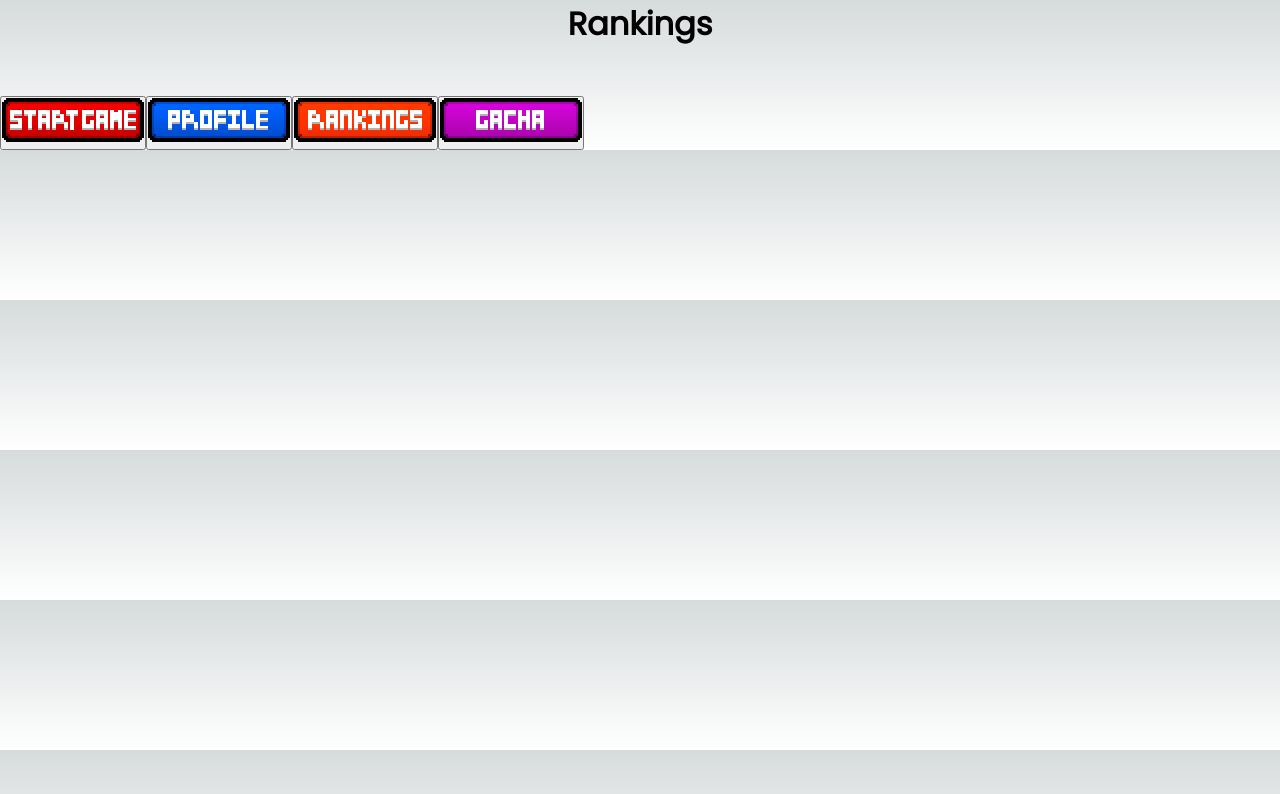
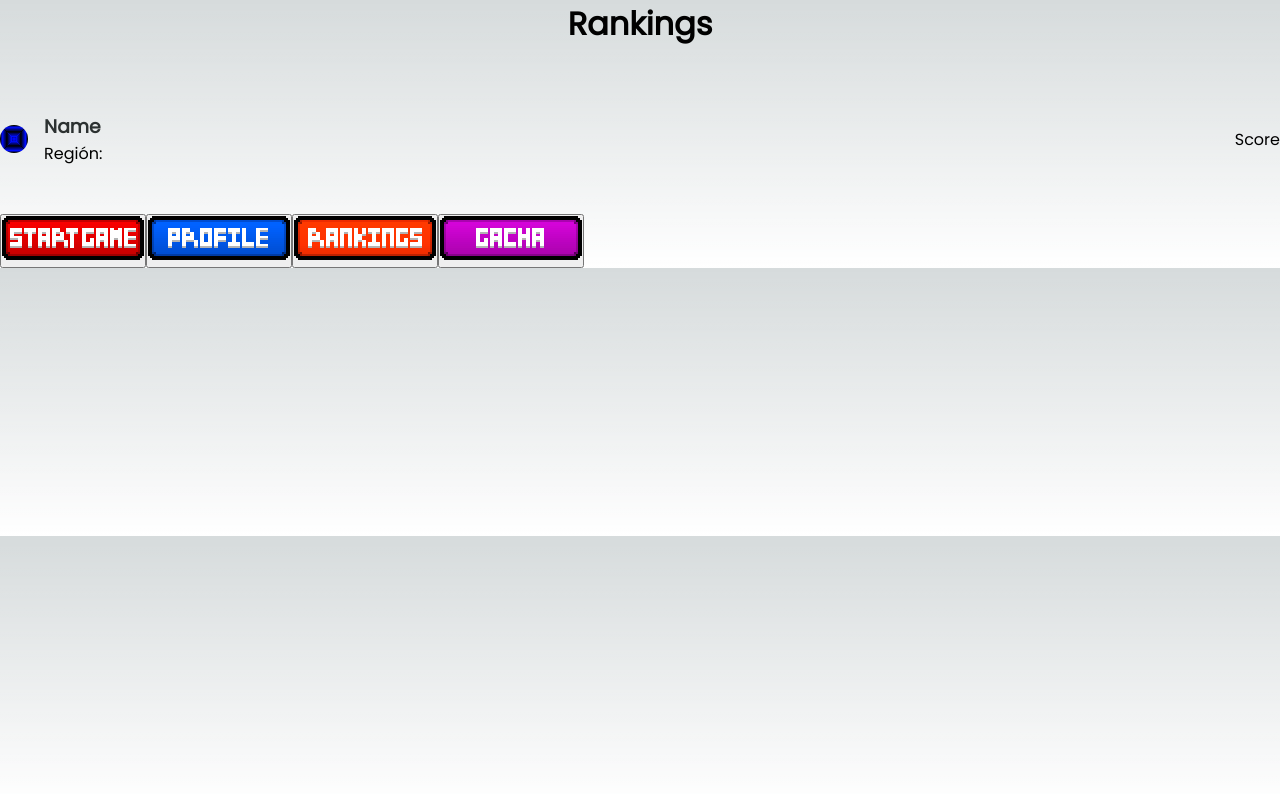
Before and after one commit to Sreyeso/2023-1S_IngSoftware-PPC, a Next.js app: page /leaderboard in a window 1280 px wide. Shown: the top 794 px of the page. Built offline with nearby package versions, Linux system fonts and the light colour scheme.

Commit message:
Item's for epic leaderboard done

```diff
--- a/src/components/profiles.tsx
+++ b/src/components/profiles.tsx
@@ -3,7 +3,7 @@ import React from 'react'
 export default function profiles(){
     return(
         <div id="profile">
-
+            {Item()}
         </div>
     )
 }
@@ -12,7 +12,14 @@ function Item(){
     return (
         <div className="flex">
             <div className="item">
-
+                <img src="./sprites/pro.gif" alt="test"></img>
+                <div className="info">
+                    <h3 className="name text-dark">Name</h3>
+                    <span>Región: </span>
+                </div>
+            </div>
+            <div className="item">
+                <span>Score</span>
             </div>
         </div>
     )
```
